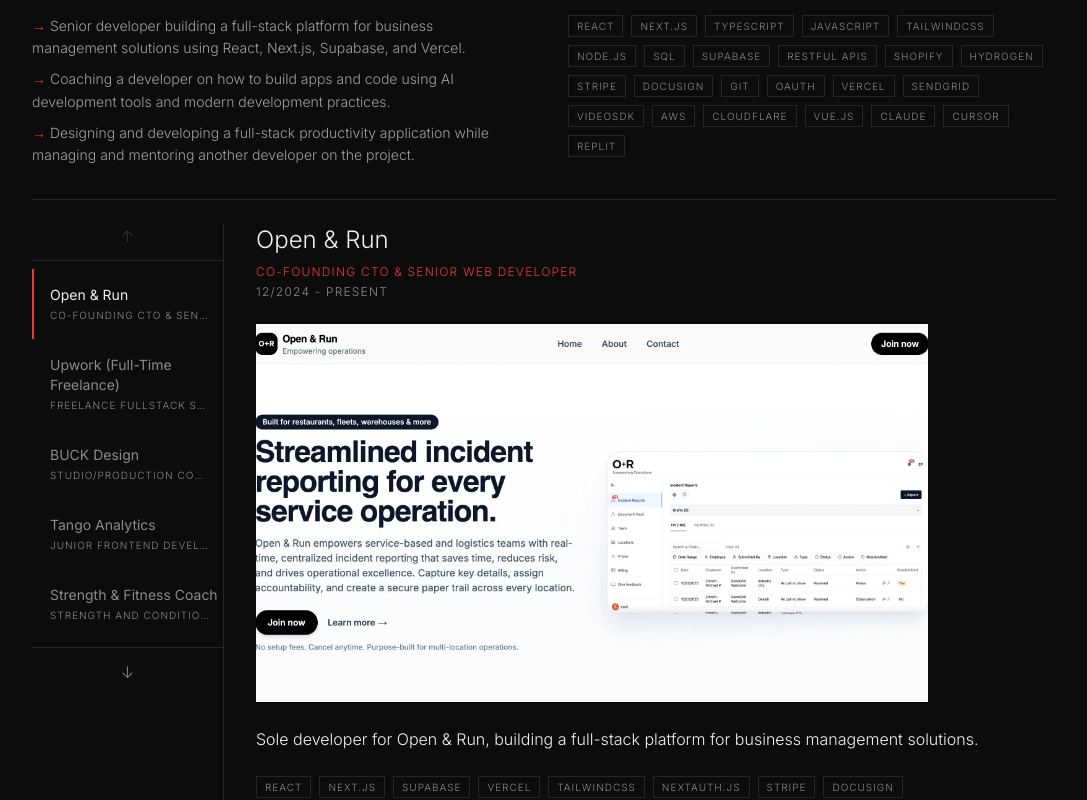
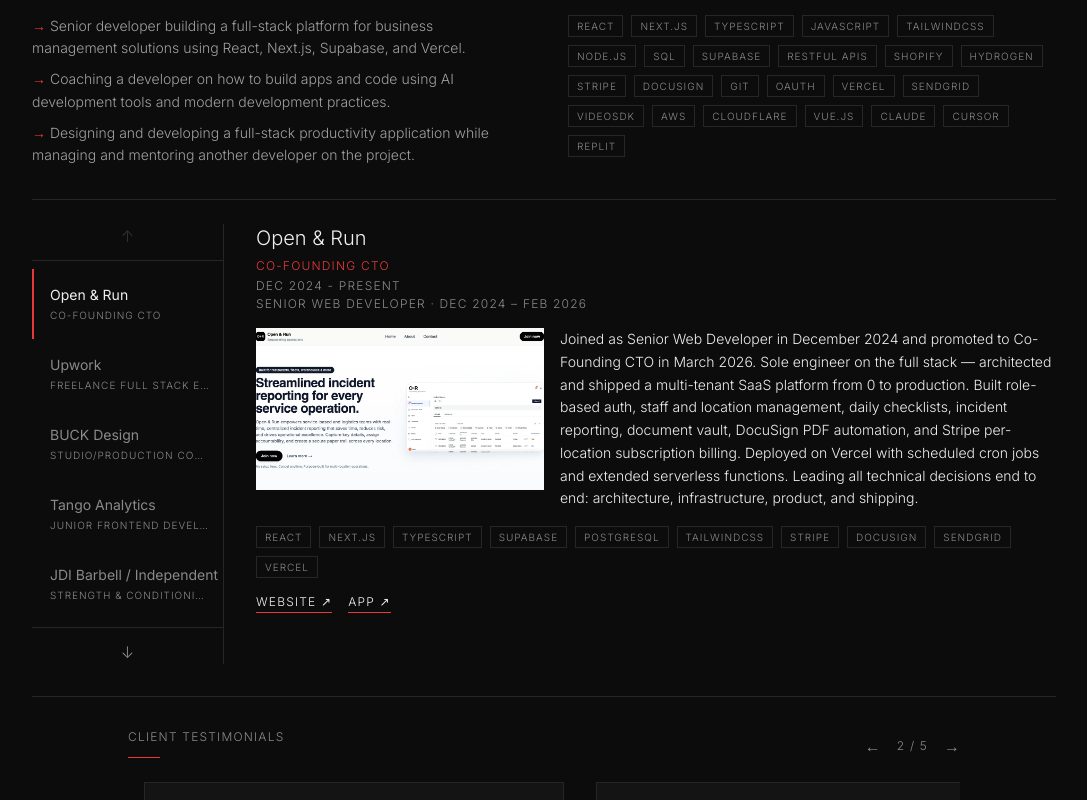
Before and after one commit to emrichmp/Emrich-Michael-Perrier, a React (Vite) app: page / in a window 1280 px wide. Shown: the part 2764-3564 px from the top of the page, without its empty margins (96-1183 px from the left). Built offline with nearby package versions, Linux system fonts and the light colour scheme.

Commit message:
fixes and shit

```diff
--- a/index.html
+++ b/index.html
@@ -36,7 +36,7 @@
       property="og:description"
       content="Full stack engineer and Co-Founding CTO based in Los Angeles. 5+ years building SaaS products with React, Next.js, TypeScript, and Node.js. Top Rated Plus on Upwork, 100% job success score."
     />
-    <meta property="og:image" content="https://www.emrichperrier.com/About/emrich.webp" />
+    <meta property="og:image" content="https://www.emrichperrier.com/og-image.png" />
     <meta property="og:site_name" content="Emrich-Michael Perrier" />
     <meta property="og:locale" content="en_US" />
 
@@ -51,7 +51,7 @@
       property="twitter:description"
       content="Full stack engineer and Co-Founding CTO based in Los Angeles. 5+ years building SaaS products with React, Next.js, TypeScript, and Node.js. Top Rated Plus on Upwork, 100% job success score."
     />
-    <meta property="twitter:image" content="https://www.emrichperrier.com/About/emrich.webp" />
+    <meta property="twitter:image" content="https://www.emrichperrier.com/og-image.png" />
 
     <!-- Additional SEO Meta Tags -->
     <meta name="geo.region" content="US-CA" />
--- a/src/components/About.tsx
+++ b/src/components/About.tsx
@@ -14,7 +14,7 @@
   },
   {
     num: "03",
-    text: "most engineers stop at \"does it work.\" i don't. the product isn't done until the experience is right."
+    text: 'most engineers stop at "does it work." but for me the user experience is the most important thing. the product isn\'t done until the experience is right!'
   },
   {
     num: "04",
@@ -41,7 +41,7 @@
         →
       </span>
       <p className="text-sm font-light text-ink-primary leading-relaxed lowercase">
-        currently open to senior full stack or cto-track engineering roles.
+        currently open to senior full stack or other cto-track engineering roles.
       </p>
     </motion.div>
   );
--- a/src/components/Experience.tsx
+++ b/src/components/Experience.tsx
@@ -13,28 +13,19 @@
 
 const tagClassName = "label-mono text-ink-muted text-[10px] border border-brand-border px-2 py-0.5";
 
-const ExperienceDetail = ({
-  exp,
-  variant
-}: {
-  exp: ExperienceEntry;
-  variant: "desktop" | "mobile";
-}) => {
-  const isDesktop = variant === "desktop";
+const ExperienceDetail = ({ exp }: { exp: ExperienceEntry }) => (
+  <>
+    <div className="text-xl font-light text-ink-primary lg:text-xl">{exp.company}</div>
+    <div className="label-mono mt-2 text-brand-accent lg:mt-1.5">{exp.title}</div>
+    <div className="label-mono mt-1 text-ink-muted">{exp.period}</div>
+    {exp.promotedFrom && (
+      <div className="label-mono mt-0.5 text-ink-muted">{exp.promotedFrom}</div>
+    )}
 
-  return (
-    <>
-      <div className={isDesktop ? "text-2xl font-light text-ink-primary" : "text-xl font-light text-ink-primary"}>
-        {exp.company}
-      </div>
-      <div className="label-mono mt-2 text-brand-accent">{exp.title}</div>
-      <div className="label-mono mt-1 text-ink-muted">{exp.period}</div>
+    {/* Mobile: original stacked layout */}
+    <div className="lg:hidden">
       {exp.image && (
-        <div
-          className={`hidden sm:block aspect-video w-full overflow-hidden bg-brand-border ${
-            isDesktop ? "mt-6 max-w-2xl" : "mt-4"
-          }`}
-        >
+        <div className="mt-4 hidden aspect-video w-full max-w-xs overflow-hidden bg-brand-border sm:block">
           <img
             src={exp.image}
             alt={`${exp.company} preview`}
@@ -42,15 +33,9 @@
           />
         </div>
       )}
-      <p
-        className={`font-light leading-relaxed text-ink-primary ${
-          isDesktop ? "mt-6 text-base" : "mt-4 text-sm"
-        }`}
-      >
-        {exp.description}
-      </p>
+      <p className="mt-4 text-sm font-light leading-relaxed text-ink-primary">{exp.description}</p>
       {exp.technologies.length > 0 && (
-        <div className={`flex flex-wrap gap-2 ${isDesktop ? "mt-6" : "mt-4"}`}>
+        <div className="mt-4 flex flex-wrap gap-2">
           {exp.technologies.map(tech => (
             <span key={tech} className={tagClassName}>
               {tech}
@@ -59,7 +44,7 @@
         </div>
       )}
       {exp.url && (
-        <div className={`flex flex-wrap gap-4 ${isDesktop ? "mt-6" : "mt-4"}`}>
+        <div className="mt-4 flex flex-wrap gap-4">
           {(Array.isArray(exp.url) ? exp.url : [exp.url]).map((href, index) => {
             const label = Array.isArray(exp.url)
               ? exp.linkLabels?.[index] ?? href
@@ -78,9 +63,54 @@
           })}
         </div>
       )}
-    </>
-  );
-};
+    </div>
+
+    {/* Desktop: side-by-side layout */}
+    <div className="hidden lg:block">
+      <div className="mt-4 grid grid-cols-[18rem_1fr] gap-4">
+        {exp.image && (
+          <div className="aspect-video overflow-hidden bg-brand-border self-start">
+            <img
+              src={exp.image}
+              alt={`${exp.company} preview`}
+              className="h-full w-full object-cover object-center"
+            />
+          </div>
+        )}
+        <p className="text-sm font-light leading-relaxed text-ink-primary">{exp.description}</p>
+      </div>
+      {exp.technologies.length > 0 && (
+        <div className="mt-4 flex flex-wrap gap-2">
+          {exp.technologies.map(tech => (
+            <span key={tech} className={tagClassName}>
+              {tech}
+            </span>
+          ))}
+        </div>
+      )}
+      {exp.url && (
+        <div className="mt-4 flex flex-wrap gap-4">
+          {(Array.isArray(exp.url) ? exp.url : [exp.url]).map((href, index) => {
+            const label = Array.isArray(exp.url)
+              ? exp.linkLabels?.[index] ?? href
+              : exp.linkLabel ?? href;
+            return (
+              <a
+                key={href}
+                href={href}
+                target="_blank"
+                rel="noopener noreferrer"
+                className="label-mono border-b border-brand-accent pb-0.5 text-ink-primary transition-colors duration-200 hover:text-brand-accent"
+              >
+                {label} ↗
+              </a>
+            );
+          })}
+        </div>
+      )}
+    </div>
+  </>
+);
 
 const Experience = () => {
   const [activeId, setActiveId] = useState(experiences[0].id);
@@ -206,7 +236,7 @@
                       exit={{ opacity: 0 }}
                       transition={{ duration: 0.2 }}
                     >
-                      <ExperienceDetail exp={activeExp} variant="desktop" />
+                      <ExperienceDetail exp={activeExp} />
                     </motion.div>
                   )}
                 </AnimatePresence>
@@ -270,7 +300,7 @@
                       exit={{ opacity: 0 }}
                       transition={{ duration: 0.2 }}
                     >
-                      <ExperienceDetail exp={activeExp} variant="mobile" />
+                      <ExperienceDetail exp={activeExp} />
                     </motion.div>
                   )}
                 </AnimatePresence>
--- a/src/components/SEO.tsx
+++ b/src/components/SEO.tsx
@@ -14,7 +14,7 @@
   title = "Emrich-Michael Perrier | Full Stack Engineer, Los Angeles",
   description = "Full stack engineer and Co-Founding CTO based in Los Angeles. 5+ years building SaaS products with React, Next.js, TypeScript, and Node.js. Top Rated Plus on Upwork, 100% job success score.",
   keywords = "Emrich-Michael Perrier, Emrich Perrier, Full Stack Engineer, Los Angeles Developer, React Developer, TypeScript Developer, Next.js Developer, Node.js Developer, Product Engineer, Web Developer Los Angeles, Upwork Developer, Top Rated Plus Developer, Freelance Developer Los Angeles",
-  image = "/About/emrich.webp",
+  image = "/og-image.png",
   url = "https://www.emrichperrier.com/",
   type = "website",
   section
--- a/src/components/Testimonials.tsx
+++ b/src/components/Testimonials.tsx
@@ -1,4 +1,4 @@
-import { useRef, useEffect, useState, useCallback } from "react";
+import { useRef, useEffect, useLayoutEffect, useState, useCallback } from "react";
 import { motion } from "framer-motion";
 import { useInView } from "react-intersection-observer";
 
@@ -6,16 +6,16 @@
   {
     id: 1,
     quote:
-      "Thinks outside the box and has a great understanding of different types of users when building functionality. Wonderful to work with, and Emrich was very consultative, working with us to get to the best solution given our custom build.",
-    name: "Brooke B",
-    company: "Covet by Christos"
+      "Working with Emrich was a pleasure! He is very talented, communicative and patient. Would absolutely work with him again in the future.",
+    name: "Deanna C",
+    company: "Coeur Leather"
   },
   {
     id: 2,
     quote:
-      "Working with Emrich was a pleasure! He is very talented, communicative and patient. Would absolutely work with him again in the future.",
-    name: "Deanna C",
-    company: "Coeur Leather"
+      "Thinks outside the box and has a great understanding of different types of users when building functionality. Wonderful to work with, and Emrich was very consultative, working with us to get to the best solution given our custom build.",
+    name: "Brooke B",
+    company: "Covet by Christos"
   },
   {
     id: 3,
@@ -43,11 +43,24 @@
 const n = testimonials.length;
 const cloned = [...testimonials, ...testimonials, ...testimonials];
 
-const TestimonialCard = ({ quote, name, company }: { quote: string; name: string; company: string }) => (
-  <div className="flex-shrink-0 w-[420px] mx-4 border border-brand-border bg-brand-surface p-4 flex flex-col gap-2">
+const TestimonialCard = ({
+  quote,
+  name,
+  company,
+  width
+}: {
+  quote: string;
+  name: string;
+  company: string;
+  width?: number;
+}) => (
+  <div
+    className="flex-shrink-0 border border-brand-border bg-brand-surface p-4 flex flex-col gap-2 sm:w-[420px] sm:mx-4"
+    style={width ? { width } : undefined}
+  >
     <span className="text-xl font-light text-brand-accent leading-none select-none">{"\u201C"}</span>
-    <p className="text-sm font-light text-ink-secondary leading-relaxed flex-1">{quote}</p>
-    <div className="border-t border-brand-border pt-4">
+    <p className="text-xs sm:text-sm font-light text-ink-secondary leading-relaxed flex-1">{quote}</p>
+    <div className="border-t border-brand-border pt-3 sm:pt-4">
       <p className="text-sm font-normal text-ink-primary">{name}</p>
       <p className="label-mono text-[10px] text-brand-accent mt-0.5">{company}</p>
     </div>
@@ -58,27 +71,49 @@
   "text-ink-muted transition-colors duration-200 hover:text-brand-accent";
 
 const Testimonials = () => {
+  const viewportRef = useRef<HTMLDivElement>(null);
   const trackRef = useRef<HTMLDivElement>(null);
   const pausedRef = useRef(false);
   const isTransitioning = useRef(false);
   const [displayIndex, setDisplayIndex] = useState(0);
   const [trackIndex, setTrackIndex] = useState(n);
   const [step, setStep] = useState(452);
+  const [slideWidth, setSlideWidth] = useState<number | undefined>(undefined);
   const [animated, setAnimated] = useState(true);
   const [ref, inView] = useInView({ triggerOnce: true, threshold: 0.1 });
 
   const measureStep = useCallback(() => {
+    const viewport = viewportRef.current;
     const first = trackRef.current?.firstElementChild as HTMLElement | null;
     if (!first) return;
+
+    const isDesktop = window.matchMedia("(min-width: 640px)").matches;
+    if (isDesktop) {
+      setSlideWidth(undefined);
       const style = window.getComputedStyle(first);
       const marginX = parseFloat(style.marginLeft) + parseFloat(style.marginRight);
       setStep(first.offsetWidth + marginX);
+      return;
+    }
+
+    if (!viewport) return;
+    const width = viewport.clientWidth;
+    setSlideWidth(width);
+    setStep(width);
   }, []);
 
-  useEffect(() => {
+  useLayoutEffect(() => {
     measureStep();
+    const viewport = viewportRef.current;
+    if (!viewport) return;
+
+    const ro = new ResizeObserver(measureStep);
+    ro.observe(viewport);
     window.addEventListener("resize", measureStep);
-    return () => window.removeEventListener("resize", measureStep);
+    return () => {
+      ro.disconnect();
+      window.removeEventListener("resize", measureStep);
+    };
   }, [measureStep]);
 
   const goTo = useCallback((dir: 1 | -1) => {
@@ -125,7 +160,7 @@
       transition={{ duration: 0.7 }}
       className="w-full border-t border-brand-border pt-8 mt-8 overflow-hidden"
     >
-      <div className="px-6 sm:px-12 lg:px-24 mb-6 flex items-end justify-between gap-4">
+      <div className="px-6 sm:px-12 lg:px-24 mb-6 flex flex-col gap-4 sm:flex-row sm:items-end sm:justify-between">
         <div>
           <div className="label-mono text-ink-muted">Client Testimonials</div>
           <div className="accent-line mt-3" />
@@ -137,10 +172,16 @@
         </div>
       </div>
 
+      <div className="px-6 sm:px-12 lg:px-24">
         <div
+          ref={viewportRef}
           className="relative overflow-hidden"
-        onMouseEnter={() => { pausedRef.current = true; }}
-        onMouseLeave={() => { pausedRef.current = false; }}
+          onMouseEnter={() => {
+            pausedRef.current = true;
+          }}
+          onMouseLeave={() => {
+            pausedRef.current = false;
+          }}
         >
           <div
             ref={trackRef}
@@ -151,8 +192,15 @@
             }}
           >
             {cloned.map((t, i) => (
-            <TestimonialCard key={i} quote={t.quote} name={t.name} company={t.company} />
+              <TestimonialCard
+                key={i}
+                quote={t.quote}
+                name={t.name}
+                company={t.company}
+                width={slideWidth}
+              />
             ))}
+          </div>
         </div>
       </div>
 
--- a/src/data/experience.ts
+++ b/src/data/experience.ts
@@ -1,6 +1,7 @@
 export interface Experience {
   id: number;
   title: string;
+  promotedFrom?: string;
   company: string;
   period: string;
   description: string;
@@ -21,33 +22,25 @@
 export const experiences: Experience[] = [
   {
     id: 1,
-    title: "Co-Founding CTO & Senior Web Developer",
+    title: "Co-Founding CTO",
+    promotedFrom: "Senior Web Developer · Dec 2024 – Feb 2026",
     company: "Open & Run",
-    period: "12/2024 - Present",
+    period: "Dec 2024 - Present",
     description:
-      "Sole developer for Open & Run, building a full-stack platform for business management solutions.",
-    technologies: [
-      "React",
-      "Next.js",
-      "Supabase",
-      "Vercel",
-      "TailwindCSS",
-      "NextAuth.js",
-      "Stripe",
-      "Docusign"
-    ],
+      "Joined as Senior Web Developer in December 2024 and promoted to Co-Founding CTO in March 2026. Sole engineer on the full stack — architected and shipped a multi-tenant SaaS platform from 0 to production. Built role-based auth, staff and location management, daily checklists, incident reporting, document vault, DocuSign PDF automation, and Stripe per-location subscription billing. Deployed on Vercel with scheduled cron jobs and extended serverless functions. Leading all technical decisions end to end: architecture, infrastructure, product, and shipping.",
+    technologies: ["React", "Next.js", "TypeScript", "Supabase", "PostgreSQL", "TailwindCSS", "Stripe", "DocuSign", "SendGrid", "Vercel"],
     url: ["https://www.openandrun.com/", "https://app.openandrun.com/"],
     linkLabels: ["Website", "App"],
     image: "/Projects/OpenAndRun.webp"
   },
   {
     id: 2,
-    title: "Freelance Fullstack Software Engineer",
-    company: "Upwork (Full-Time Freelance)",
-    period: "11/2022 - Present",
+    title: "Freelance Full Stack Engineer",
+    company: "Upwork",
+    period: "Nov 2022 - Present",
     description:
-      "Earned Upwork's Top Rated Plus badge with a 100% Job Success Score, delivering high-quality code for multiple frontend and full-stack projects.",
-    technologies: ["JavaScript", "HTML", "CSS", "React", "Vue", "Shopify"],
+      "Top Rated Plus on Upwork with a 100% Job Success Score and $200K+ earned across 3+ years of full-time freelance work. Delivered high-quality frontend and full-stack projects for clients across luxury e-commerce, SaaS, Smart TV apps, and creative portfolios. Projects include La Ligne NYC, OFTV Web, OFTV LG TV App, Covet by Christos, Ourmada, SelfBook, and more.",
+    technologies: ["React", "Next.js", "TypeScript", "Vue.js", "Shopify", "JavaScript", "HTML", "CSS"],
     url: "https://www.upwork.com/freelancers/emrichperrier",
     linkLabel: "Upwork Profile",
     image: "/Experience/upworksc.webp"
@@ -56,34 +49,34 @@
     id: 3,
     title: "Studio/Production Coordinator",
     company: "BUCK Design",
-    period: "03/2024 - 08/2024",
+    period: "Mar 2024 - Aug 2024",
     description:
-      "Managed front desk operations and supported various administrative and technical functions.",
-    technologies: ["IT Support", "Event Management", "Administrative Systems"],
+      "Supported studio operations at BUCK, a world-class motion design and creative studio. Managed front desk, coordinated with external contractors, supported IT setup for meetings and events, handled budgeting and invoicing, and organized internal cultural events.",
+    technologies: ["Studio Operations", "IT Support", "Event Coordination", "Budgeting"],
     url: "https://buck.co/",
     linkLabel: "buck.co",
     image: "/Experience/bucky.webp"
   },
   {
     id: 4,
-    title: "Junior Frontend Developer (Promoted from Frontend UI Intern)",
+    title: "Junior Frontend Developer",
     company: "Tango Analytics",
-    period: "10/2021 - 03/2023",
+    period: "Oct 2021 - Mar 2023",
     description:
-      "Led migration projects and built custom UI components for Tango's client map software.",
-    technologies: ["VueJS", "Quasar Framework", "TypeScript", "Oracle Map Viewer"],
+      "Promoted from Frontend UI Intern to Junior Frontend Developer. Led the full migration of Tango's Mapviewer from VueJS 2 and Quasar v1 to VueJS 3 and Quasar v2, maintaining functionality consistency through debugging and refactoring. Built custom UI components for Tango's enterprise map software using Quasar Framework and Oracle Map Viewer. Self-taught TypeScript, Vue, and Quasar on the job to accelerate delivery.",
+    technologies: ["Vue.js", "TypeScript", "Quasar Framework", "Oracle Map Viewer", "VueX"],
     url: "https://tangoanalytics.com/",
     linkLabel: "tangoanalytics.com",
     image: "/Projects/Tango.webp"
   },
   {
     id: 5,
-    title: "Strength and Conditioning Coach",
-    company: "Strength & Fitness Coach",
-    period: "12/2020 - Present",
+    title: "Strength & Conditioning Coach",
+    company: "JDI Barbell / Independent",
+    period: "Dec 2020 - Present",
     description:
-      "Write and plan training programs for competitive athletes, providing personalized coaching and support.",
-    technologies: ["Program Design", "Athlete Management", "Communication Systems"],
+      "Online and in-person coaching for competitive powerlifting athletes. Write monthly training blocks updated week to week, review technique video submissions, run weekly check-in calls, and provide meet day handling including water cut protocol, warm-up scheduling, and attempt selection. Coached athletes to significant total increases — one client added 100kg to their total in 6 months.",
+    technologies: ["Program Design", "Athlete Management", "Meet Day Handling", "Remote Coaching"],
     image: "/BeyondCode/powerlifting-squat.webp"
   }
 ];
```
Also changed, not shown: public/og-image.png (added). Lines whose indentation alone changed are shown as unchanged.
